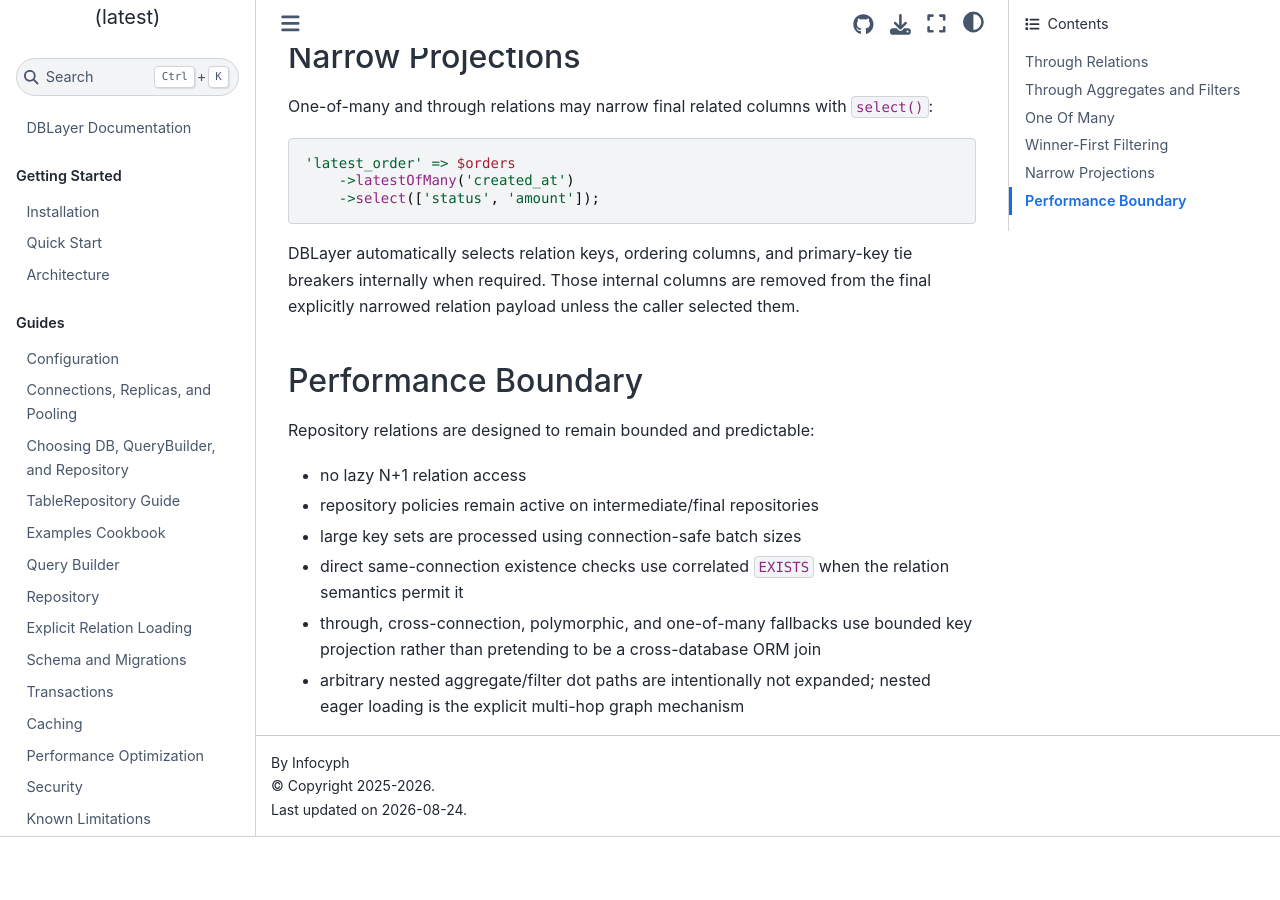
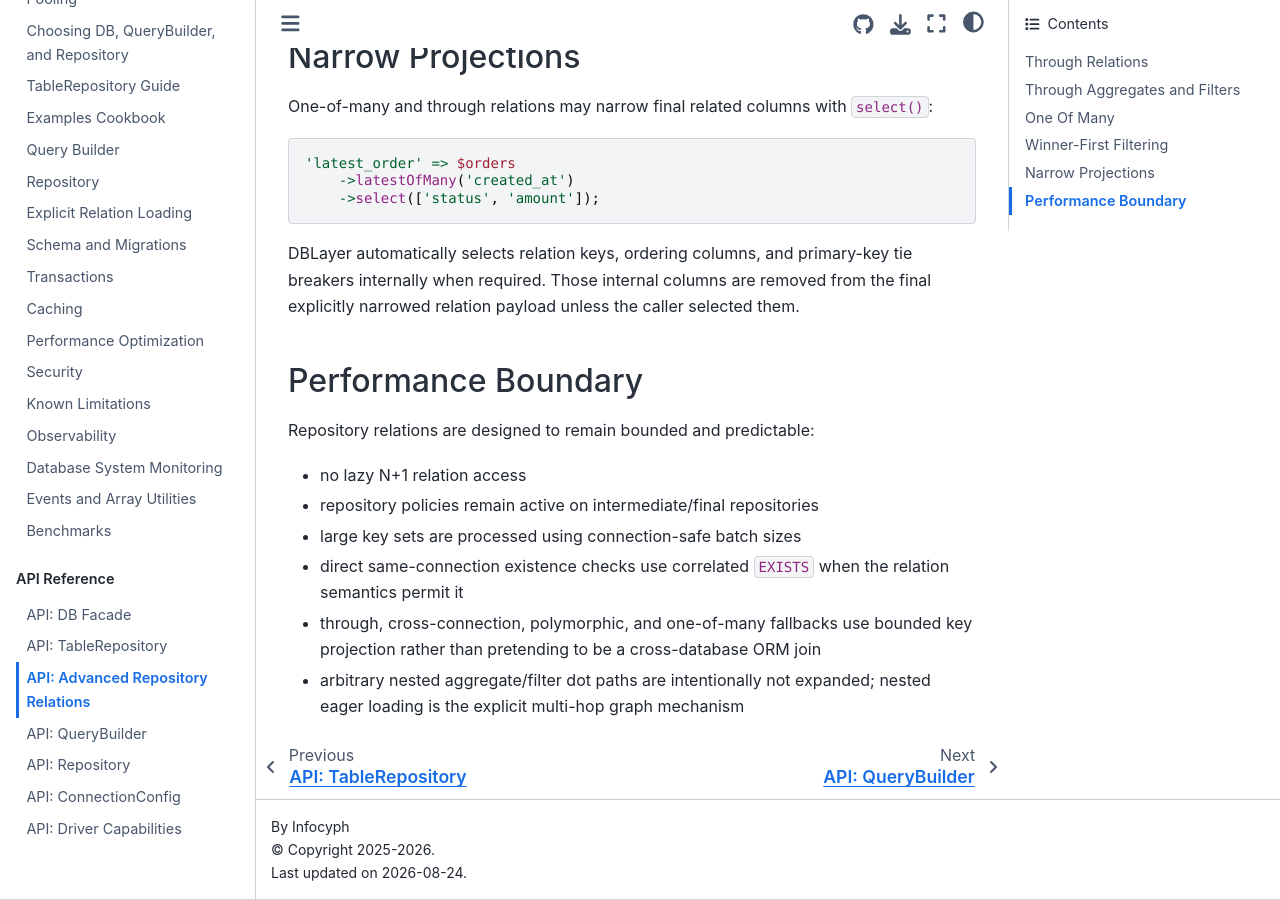
Before and after one commit to infocyph/DBLayer, a Sphinx documentation site: the page built from docs/api-repository-relations.rst, in a window 1280 px wide and 900 px high, scrolled down 3496 px. Built offline with Sphinx 7.4.7 and the Sphinx Book theme 1.1.4, drawn with Linux system fonts in a browser that asks for light colours; before the commit the page ends 4333 px from its top, so only the background shows below that.

Commit message:
Link advanced repository relation API docs

```diff
--- a/docs/index.rst
+++ b/docs/index.rst
@@ -70,6 +70,7 @@ as lookup pages after reading the guides.
 
    api-facade
    api-table-repository
+   api-repository-relations
    api-query-builder
    api-repository
    api-connection-config
```
